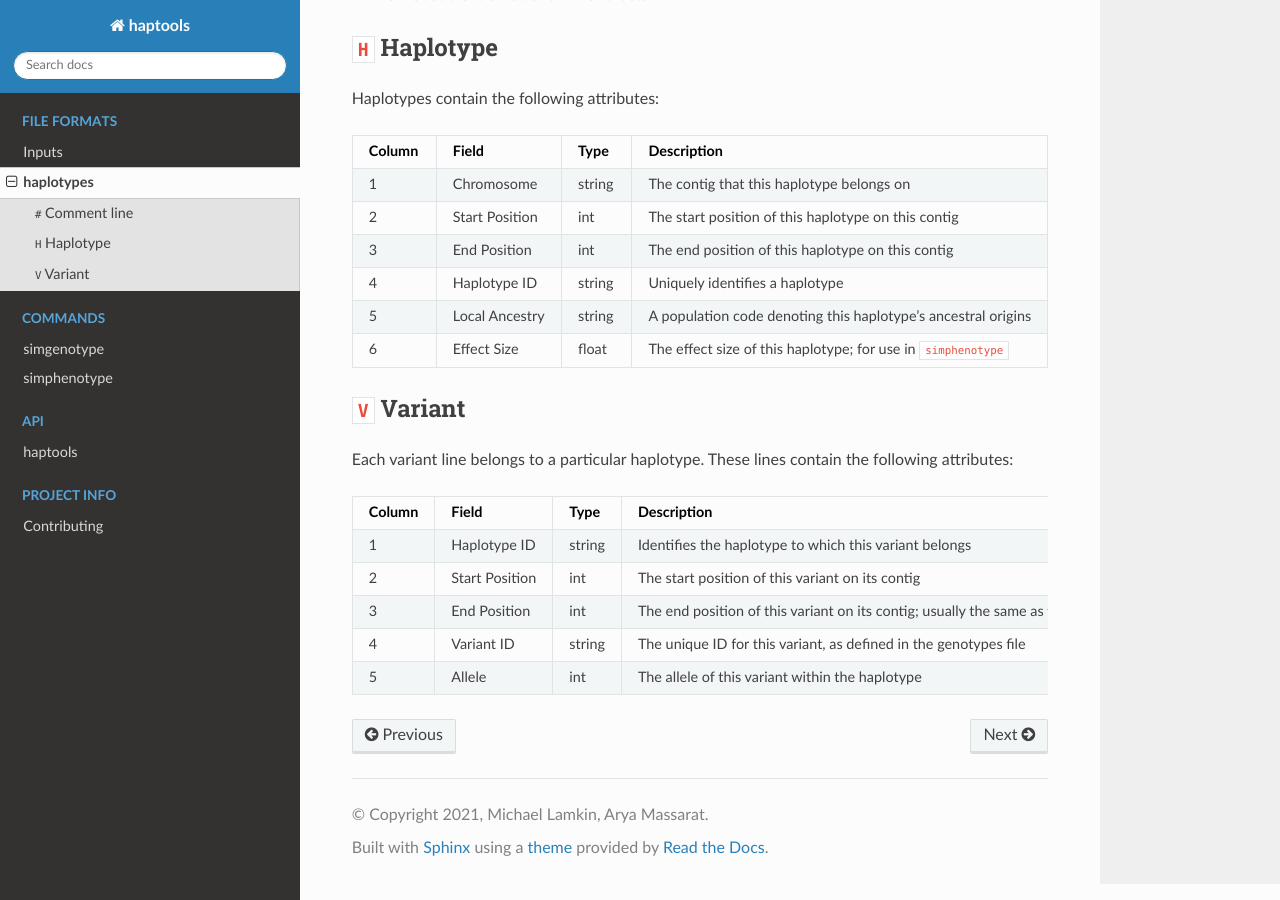
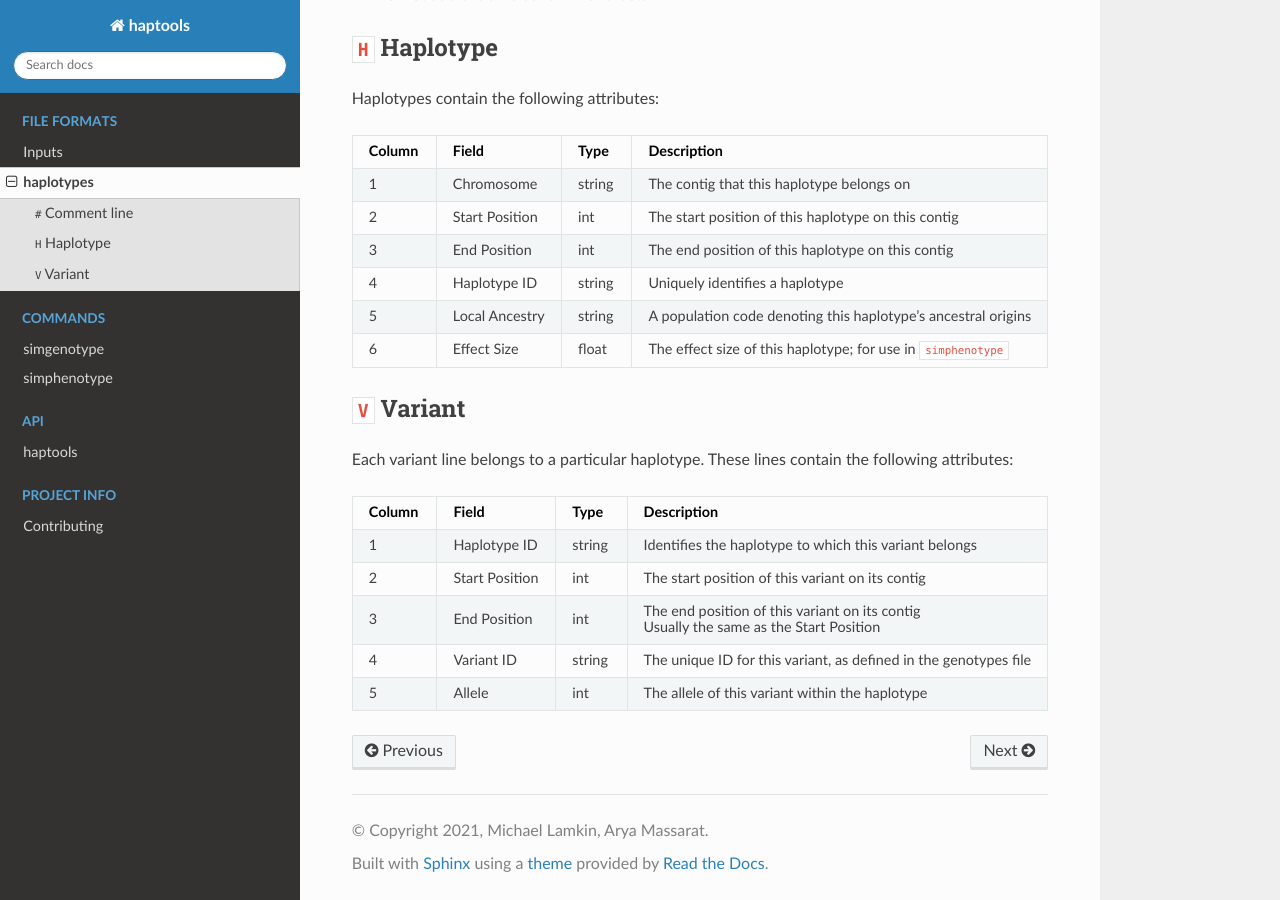
Before and after one commit to CAST-genomics/haptools, a Sphinx documentation site: the page built from docs/formats/haplotypes.rst, in a window 1280 px wide and 900 px high, scrolled down 585 px. Built offline with Sphinx 7.4.7 and the Read the Docs theme 2.0.0, drawn with Linux system fonts in a browser that asks for light colours.

```diff
--- a/docs/formats/haplotypes.rst
+++ b/docs/formats/haplotypes.rst
@@ -87,7 +87,9 @@ Each variant line belongs to a particular haplotype. These lines contain the fol
    * - 3
      - End Position
      - int
-     - The end position of this variant on its contig; usually the same as the Start Position
+     - The end position of this variant on its contig
+
+       Usually the same as the Start Position
    * - 4
      - Variant ID
      - string
```
Also changed, not shown: 4 other files.
